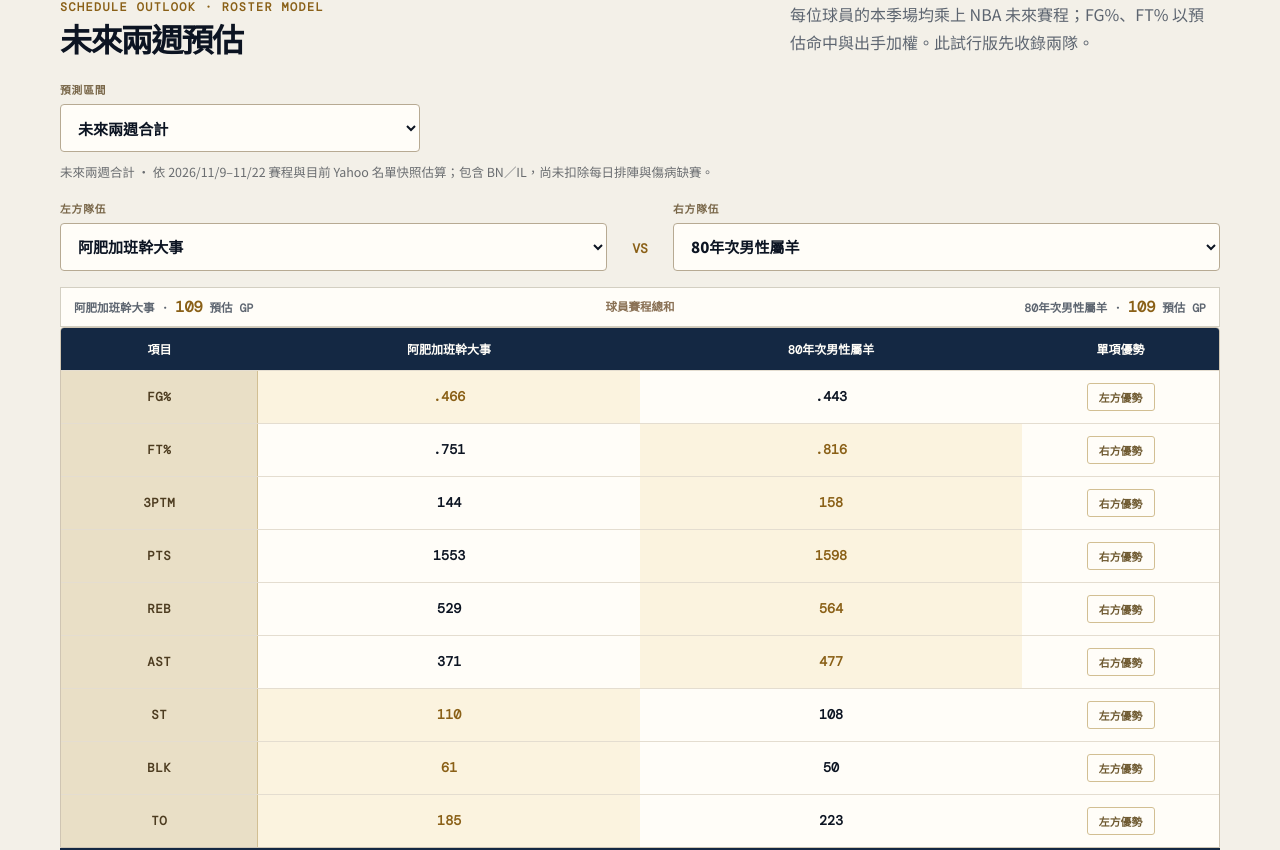
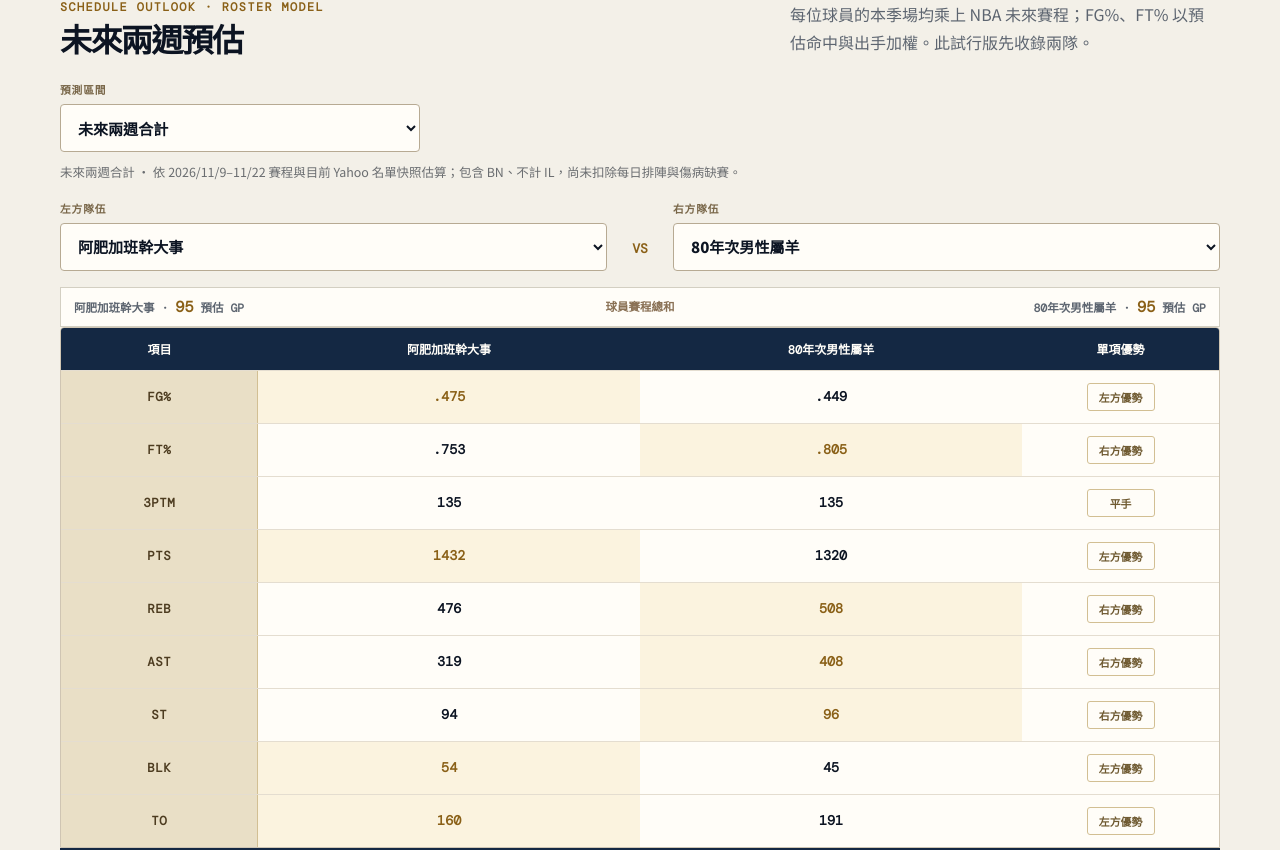
Before and after one commit to Vince-Chen-hao/chanchao-gentleman-club, a Nuxt app: page /paymeforwin in a window 1280 px wide. Shown: the part 3055-3905 px from the top of the page. Built offline with nearby package versions, Linux system fonts and the light colour scheme.

Commit message:
Exclude IL players from projections

```diff
--- a/pages/paymeforwin.vue
+++ b/pages/paymeforwin.vue
@@ -142,7 +142,7 @@ const leftProjectionTeam = ref(projectionTeams[0].team)
 const rightProjectionTeam = ref(projectionTeams[1].team)
 const projectionRangeLabels: Record<ProjectionRange, string> = { week4: 'WEEK 4', week5: 'WEEK 5', twoWeeks: '未來兩週合計' }
 const projectionGameCount = (nba: string) => { const games = futureSchedule[nba] || [0, 0]; return projectionRange.value === 'week4' ? games[0] : projectionRange.value === 'week5' ? games[1] : games[0] + games[1] }
-const projectedPlayersFor = (team: string) => projectionTeams.find(entry => entry.team === team)!.players.map(player => ({ ...player, gp: projectionGameCount(player.nba) }))
+const projectedPlayersFor = (team: string) => projectionTeams.find(entry => entry.team === team)!.players.filter(player => player.slot !== 'IL').map(player => ({ ...player, gp: projectionGameCount(player.nba) }))
 const calculateProjection = (team: string) => {
   const totals = projectedPlayersFor(team).reduce((sum, player) => {
     sum.gp += player.gp; sum.fgm += player.fgm * player.gp; sum.fga += player.fga * player.gp; sum.ftm += player.ftm * player.gp; sum.fta += player.fta * player.gp
@@ -186,7 +186,7 @@ const projectionSummary = computed(() => ({ left: projectionRows.value.filter(ro
       <section class="projection-lab" aria-labelledby="projection-title">
         <div class="matchup-heading"><div><p class="eyebrow ink">SCHEDULE OUTLOOK · ROSTER MODEL</p><h2 id="projection-title">未來兩週預估</h2></div><p>每位球員的本季場均乘上 NBA 未來賽程；FG%、FT% 以預估命中與出手加權。此試行版先收錄兩隊。</p></div>
         <div class="projection-controls"><label><span>預測區間</span><select v-model="projectionRange"><option value="twoWeeks">未來兩週合計</option><option value="week4">WEEK 4</option><option value="week5">WEEK 5</option></select></label></div>
-        <p class="projection-caption">{{ projectionRangeLabels[projectionRange] }} · 依 2026/11/9–11/22 賽程與目前 Yahoo 名單快照估算；包含 BN／IL，尚未扣除每日排陣與傷病缺賽。</p>
+        <p class="projection-caption">{{ projectionRangeLabels[projectionRange] }} · 依 2026/11/9–11/22 賽程與目前 Yahoo 名單快照估算；包含 BN、不計 IL，尚未扣除每日排陣與傷病缺賽。</p>
         <div class="team-selectors projection-selectors"><label><span>左方隊伍</span><select v-model="leftProjectionTeam"><option v-for="team in projectionTeams" :key="`projection-left-${team.team}`" :value="team.team">{{ team.team }}</option></select></label><b>VS</b><label><span>右方隊伍</span><select v-model="rightProjectionTeam"><option v-for="team in projectionTeams" :key="`projection-right-${team.team}`" :value="team.team">{{ team.team }}</option></select></label></div>
         <div class="matchup-games projection-games"><span>{{ leftProjectionTeam }} · <b>{{ leftProjection.gp }}</b> 預估 GP</span><em>球員賽程總和</em><span>{{ rightProjectionTeam }} · <b>{{ rightProjection.gp }}</b> 預估 GP</span></div>
         <div class="matchup-table-wrap"><table class="matchup-table projection-table"><colgroup><col class="category-col"><col class="score-col"><col class="score-col"><col class="result-col"></colgroup><thead><tr><th>項目</th><th>{{ leftProjectionTeam }}</th><th>{{ rightProjectionTeam }}</th><th>單項優勢</th></tr></thead><tbody><tr v-for="row in projectionRows" :key="row.category"><th class="matchup-category">{{ row.category }}</th><td :class="{ winner: row.winner === 'left' }">{{ row.left }}</td><td :class="{ winner: row.winner === 'right' }">{{ row.right }}</td><td><span :class="['matchup-result', row.winner]">{{ row.note }}</span></td></tr></tbody></table></div>
```
